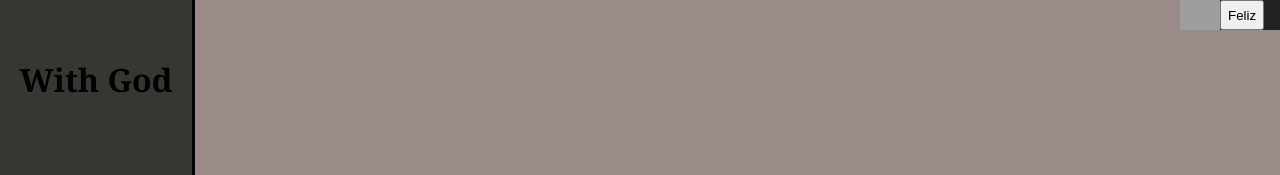
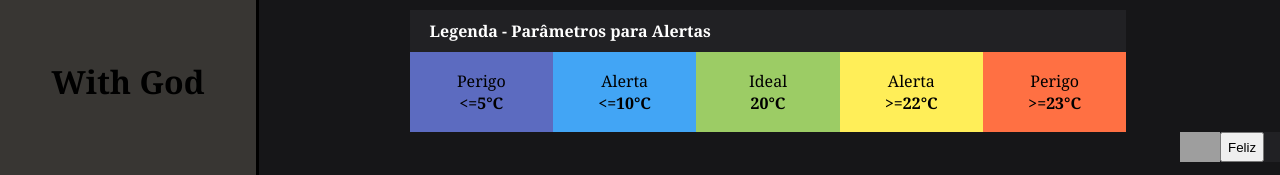
Before and after one commit to LeandroAnjosHub/Projeto-Individ-Devocional, a website: page web-data-viz/public/dashboard/devo.html in a window 1280 px wide. Shown: the top 175 px of the page. Drawn offline with Linux system fonts and the light colour scheme; grey boxes are pictures that could not be loaded.

Commit message:
Tela Devo2

```diff
--- a/web-data-viz/public/css/devo.css
+++ b/web-data-viz/public/css/devo.css
@@ -32,6 +32,17 @@ body {
   display: flex;
   justify-content: center;
 }
+
+.dash {
+  width: 80%;
+  position: relative;
+  top: 0;
+  left: 20%;
+  background-color: #161618;
+  height: 100vh;
+  overflow: auto;
+}
+
 
 .dash-right .avisos {
   width: 100%;
@@ -363,7 +374,7 @@ canvas {
   left: 0;
   z-index: 999;
   height: 100vh;
-  width: 15%;
+  width: 20%;
   display: flex;
   flex-direction: column;
   justify-content: space-evenly;
--- a/web-data-viz/public/dashboard/devo.html
+++ b/web-data-viz/public/dashboard/devo.html
@@ -48,6 +48,38 @@
 
         </div>
     </div>
+
+    <div class="dash">
+        <div id="alerta">
+        </div>
+        <div class="area-parametros-alerta">
+            <p class="titulo-legenda">
+                Legenda - Parâmetros para Alertas
+            </p>
+            <div class="parametros-alerta">
+                <div class="item-regua perigo-frio">
+                    <p>Perigo</p>
+                    <p>&lt;=5°C</p>
+                </div>
+                <div class="item-regua alerta-frio">
+                    <p>Alerta</p>
+                    <p>&lt;=10°C</p>
+                </div>
+                <div class="item-regua ideal">
+                    <p>Ideal</p>
+                    <p>20°C</p>
+                </div>
+                <div class="item-regua alerta-quente">
+                    <p>Alerta</p>
+                    <p>&gt;=22°C</p>
+                </div>
+                <div class="item-regua perigo-quente">
+                    <p>Perigo</p>
+                    <p>&gt;=23°C</p>
+                </div>
+            </div>
+        </div>
+
     <div class="devo">
         <div class="emocao">
          <img src="https://i.pinimg.com/236x/9e/ed/1e/9eed1ec396d755078c5f46b794160019.jpg">
```
Also changed, not shown: web-data-viz/public/dashboard/dashboard.html (+0 -1 lines).
